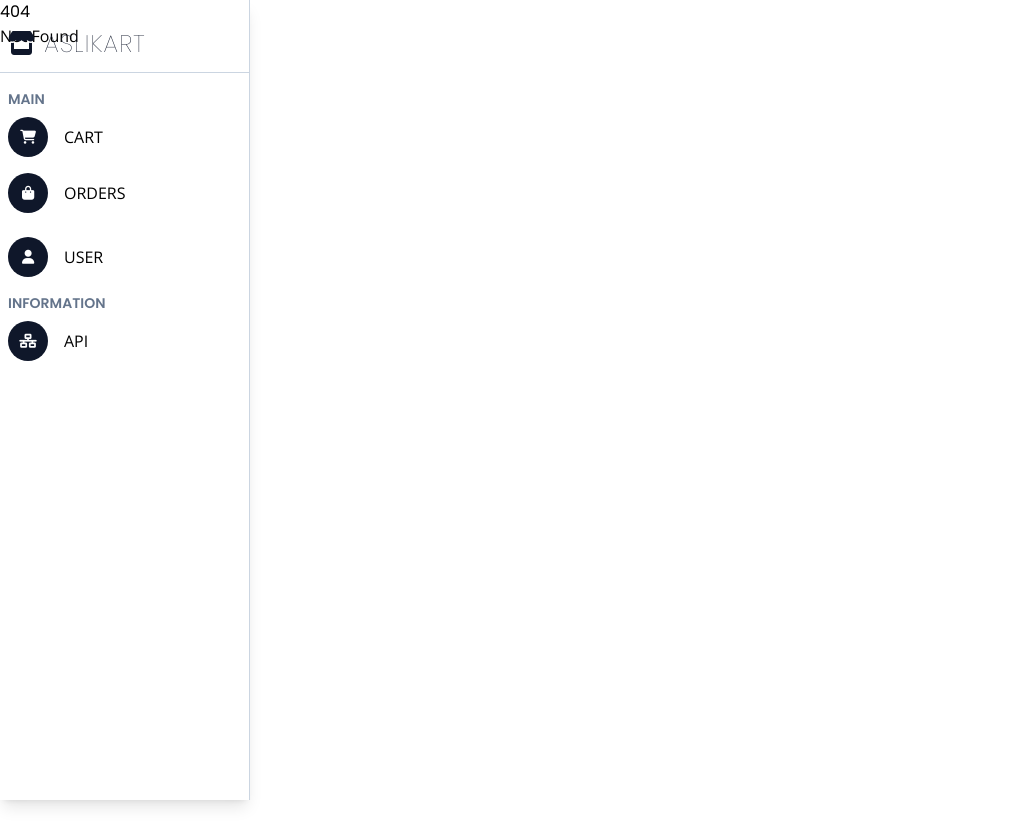
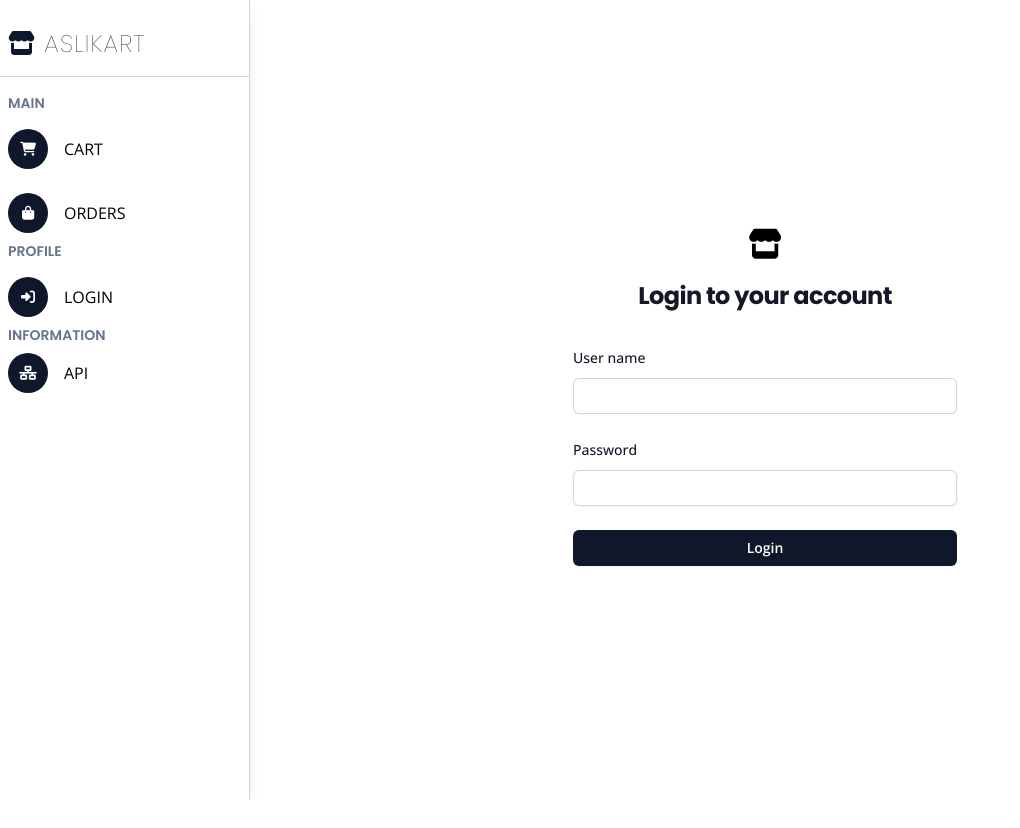
Before and after one commit to ProCode2/aslikart, a SvelteKit app: page /login in a window 1280 px wide. Before the commit this address had no page. Shown: the whole page, without its empty margins (0-1020 px from the left). After the commit the page ends 800 px from the top, so only its background shows below. Built offline with nearby package versions, Linux system fonts and the light colour scheme.

Commit message:
store cart items in localstorage

```diff
--- a/src/components/Navbar.svelte
+++ b/src/components/Navbar.svelte
@@ -1,25 +1,31 @@
 <script lang="ts">
+	import { browser } from '$app/environment';
 	import { cart } from '$lib/stores/cart';
+	import { logout } from '$lib/stores/user';
 
 	export let mobile = false;
+	let loggedIn: string | null;
+	if (browser) {
+		loggedIn = window.localStorage.getItem('__token');
+	}
 </script>
 
-<nav class="grow w-full h-full">
+<nav class="grow w-full">
 	<h3 class="uppercase font-semibold text-sm pl-2 mb-2 text-slate-500">
 		Main
 	</h3>
-	<ul class="w-full h-full flex flex-col space-y-2">
-		<a href="#">
+	<ul class="w-full flex flex-col space-y-2">
+		<a href="/cart">
 			<li
-				class="flex justify-start items-center gap-4 px-2 hover:bg-slate-200 hover:shadow rounded"
+				class="flex justify-start items-center gap-4 p-2 hover:bg-slate-200 hover:shadow rounded"
 			>
 				<i
 					class="relative fa-solid fa-cart-shopping bg-slate-900 w-10 h-10 text-sm text-white hover:shadow-md hover:bg-slate-700 rounded-full flex justify-center items-center"
 				>
-					{#if $cart.length > 0}
+					{#if Object.keys($cart.cart).length > 0}
 						<span
 							class="w-5 h-5 flex justify-center items-center rounded-full text-white text-[10px] bg-[#edcf5d] absolute top-0 -right-2"
-							>{$cart.length}</span
+							>{Object.keys($cart.cart).length}</span
 						>
 					{/if}
 				</i>
@@ -42,19 +48,52 @@
 				>
 			</li>
 		</a>
-		<a href="#">
+	</ul>
+	<h3 class="uppercase font-semibold text-sm pl-2 mb-2 text-slate-500">
+		Profile
+	</h3>
+	<ul class="w-full flex flex-col space-y-2">
+		{#if loggedIn}
+			<a
+				href="#"
+				on:click={(e) => {
+					e.stopPropagation();
+					e.preventDefault();
+					logout();
+					window.localStorage.removeItem('__token');
+					window.location.href = '/login';
+				}}
+			>
 				<li
 					class="flex justify-start items-center gap-4 p-2 hover:bg-slate-200 hover:shadow rounded"
 				>
 					<i
-					class="fa-solid fa-user bg-slate-900 w-10 h-10 text-sm text-white hover:shadow-md hover:bg-slate-700 rounded-full flex justify-center items-center"
-				></i>
+						class="relative fa-solid fa-right-from-bracket bg-slate-900 w-10 h-10 text-sm text-white hover:shadow-md hover:bg-slate-700 rounded-full flex justify-center items-center"
+					>
+					</i>
 					<span
 						class={`${mobile ? 'inline' : 'hidden md:inline'} text-sm sm:text-base font-thin uppercase`}
-					>User</span
+						>Logout</span
 					>
 				</li>
 			</a>
+		{:else}
+			<a href="/login">
+				<li
+					class="flex justify-start items-center gap-4 p-2 hover:bg-slate-200 hover:shadow rounded"
+				>
+					<i
+						class="relative fa-solid fa-right-to-bracket bg-slate-900 w-10 h-10 text-sm text-white hover:shadow-md hover:bg-slate-700 rounded-full flex justify-center items-center"
+					>
+					</i>
+					<span
+						class={`${mobile ? 'inline' : 'hidden md:inline'} text-sm sm:text-base font-thin uppercase`}
+						>Login</span
+					>
+				</li>
+			</a>
+		{/if}
+	</ul>
 	<h3 class="uppercase font-semibold text-sm pl-2 mb-2 text-slate-500">
 		Information
 	</h3>
@@ -73,5 +112,4 @@
 			</li>
 		</a>
 	</ul>
-	</ul>
 </nav>
--- a/src/components/ProductItem.svelte
+++ b/src/components/ProductItem.svelte
@@ -1,7 +1,57 @@
 <script lang="ts">
 	import type { Product } from '$lib/types';
 	import { addToCart } from '$lib/stores/cart';
+	import { user } from '$lib/stores/user';
+	import { browser } from '$app/environment';
+	let loading = false;
 	export let product: Product;
+	// store cart data in the server
+	async function addItemInCart() {
+		console.log($user);
+		if (!$user) return;
+		const userId = $user.id;
+		if (!userId) return;
+		const cartId = window.localStorage.getItem('__asliCart');
+		try {
+			if (cartId) {
+				fetch('https://dummyjson.com/carts/' + cartId, {
+					method: 'PUT' /* or PATCH */,
+					headers: { 'Content-Type': 'application/json' },
+					body: JSON.stringify({
+						merge: true, // this will include existing products in the cart
+						products: [
+							{
+								id: product.id,
+								quantity: 1
+							}
+						]
+					})
+				});
+			} else {
+				const res = await fetch('https://dummyjson.com/carts/add', {
+					method: 'POST',
+					headers: { 'Content-Type': 'application/json' },
+					body: JSON.stringify({
+						userId,
+						products: [
+							{
+								id: product.id,
+								quantity: 1
+							}
+						]
+					})
+				});
+				const cartData = await res.json();
+				window.localStorage.setItem('__asliCart', cartData.id);
+			}
+			addToCart({
+				productId: product.id,
+				quantity: 1
+			});
+		} catch (err) {
+			console.error('Something went wront', err);
+		}
+	}
 </script>
 
 <div
@@ -12,7 +62,7 @@
 		src={product.thumbnail}
 		alt="product"
 	/>
-	<p class="font-semibold poppins font-thin uppercase mt-2">
+	<p class="font-bold poppins font-thin uppercase mt-2">
 		{product.title}
 	</p>
 	<p class="font-mono">$ {product.price}</p>
@@ -32,12 +82,21 @@
 			<button
 				class="text-xs p-2 bg-slate-900 hover:bg-slate-700 text-white rounded-md hover:shadow-md hover:scale-105 transition-all ease-in-out delay-350"
 				on:click={(e) => {
+					loading = true;
 					e.stopPropagation();
 					e.preventDefault();
-					addToCart(product);
+					if (browser) {
+						addToCart({ productId: product.id, quantity: 1 });
+					}
+					loading = false;
 				}}
 			>
-				add to cart
+				<span>add to cart</span>
+				{#if loading}
+					<div
+						class="h-4 w-4 animate-spin rounded-full border-2 border-primary border-t-transparent"
+					/>
+				{/if}
 			</button>
 		</div>
 	</div>
--- a/src/components/Sidebar.svelte
+++ b/src/components/Sidebar.svelte
@@ -3,11 +3,11 @@
 </script>
 
 <aside
-	class="absolute left-0 hidden md:flex flex-col justify-start items-start gap-4 w-30 md:w-[250px] h-screen border-r border-slate-300 shadow-lg"
+	class="absolute left-0 hidden md:flex flex-col justify-start items-start gap-4 w-30 md:w-[250px] h-full overflow-hidden border-r border-slate-300 shadow-lg"
 >
-	<div class="w-full border-b border-slate-300 py-3">
+	<div class="w-full border-b border-slate-300 pt-3">
 		<h3
-			class="text-2xl text-slate-900 font-thin tracking-wider uppercase cursor-pointer mt-4 max-w-max ml-2"
+			class="text-2xl text-slate-900 font-thin tracking-wider uppercase cursor-pointer my-4 max-w-max ml-2"
 		>
 			<i class="fa fa-store"></i>
 			AsliKart
--- a/src/lib/stores/cart.ts
+++ b/src/lib/stores/cart.ts
@@ -1,20 +1,39 @@
-import type { Product } from '$lib/types';
-import { writable } from 'svelte/store';
+import type { CartItem, CartStore } from '$lib/types';
+import { writable, get } from 'svelte/store';
 
-export const cart = writable<Product[]>([]);
+export const cart = writable<{ cart: CartStore }>(
+	{ cart: {} as CartStore },
+	(set) => {
+		const token = window.localStorage.getItem('__token');
+		if (!token) return;
+		const cart = window.localStorage.getItem(token);
+		if (!cart) return;
+		const cartData: CartStore = JSON.parse(cart);
+		set({ cart: cartData });
+	}
+);
 
-export function addToCart(item: Product) {
+export function addToCart(item: CartItem) {
+	const token = window.localStorage.getItem('__token');
+	if (!token) return;
+
 	cart.update((items) => {
-		return [...items, item];
+		return { cart: { ...items.cart, [item.productId]: item } };
 	});
+	window.localStorage.setItem(token, JSON.stringify(get(cart).cart));
 }
 
 export function removeFromCart(itemId: number) {
+	const token = window.localStorage.getItem('__token');
+	if (!token) return;
 	cart.update((items) => {
-		return items.filter((item) => item.id !== itemId);
+		items.cart.delete(itemId.toString());
+
+		window.localStorage.setItem(token, JSON.stringify(get(cart).cart));
+		return items;
 	});
 }
 
 export function clearCart() {
-	cart.set([]);
+	cart.set({ cart: {} as CartStore });
 }
--- /dev/null
+++ b/src/lib/stores/user.ts
@@ -0,0 +1,25 @@
+import type { User } from '$lib/types';
+import { writable } from 'svelte/store';
+
+export const user = writable<User | undefined>(undefined, function (set) {
+	const token = window.localStorage.getItem('__token');
+	if (!token) return;
+	fetch('https://dummyjson.com/auth/me', {
+		method: 'GET',
+		headers: {
+			Authorization: `Bearer ${token}`
+		}
+	})
+		.then((res) => res.json())
+		.then((userData: User) => {
+			set(userData);
+		});
+});
+
+export function login(userData: User) {
+	user.set(userData);
+}
+
+export function logout() {
+	user.set(undefined);
+}
--- a/src/routes/+layout.svelte
+++ b/src/routes/+layout.svelte
@@ -4,8 +4,10 @@
 	import Sidebar from '../components/Sidebar.svelte';
 </script>
 
-<main class="relative">
+<main class="h-screen min-h-0">
 	<Sidebar />
 	<MobileSidebar />
-	<slot />
+	<div class="h-full overflow-y-scroll md:ml-[250px]">
+		<slot />
+	</div>
 </main>
--- a/src/routes/+page.svelte
+++ b/src/routes/+page.svelte
@@ -4,10 +4,7 @@
 	let searchText = '';
 </script>
 
-<div class="h-screen md:pl-[250px] overflow-y-scroll">
-	<div
-		class="w-full py-6 px-4 flex justify-center md:justify-end items-center"
-	>
+<div class="w-full pt-6 px-4 flex justify-center md:justify-end items-center">
 	<div class="w-[350px] space-y-3">
 		<form class="relative">
 			<input
@@ -47,4 +44,3 @@
 	</div>
 </section>
 <Footer />
-</div>
--- a/src/routes/cart/+page.svelte
+++ b/src/routes/cart/+page.svelte
@@ -0,0 +1,78 @@
+<div class="min-h-screen w-full pt-6 px-4">
+	<h2
+		class="mb-4 text-sm md:text-2xl font-semibold tracking-wider uppercase font-thin"
+	>
+		Your cart items
+	</h2>
+	<div
+		class="flex flex-col justify-center items-center w-full px-2 py-4 space-y-4 max-w-3xl mx-auto"
+	>
+		<div
+			class="h-full w-full p-2 border border-slate-300 rounded-md flex justify-between items-center"
+		>
+			<div class="flex w-2/3 flex-col justify-center items-start">
+				<img
+					class="w-[120px] h-[120px] rounded-md shadow"
+					src=""
+					alt="product"
+				/>
+				<h2 class="font-bold poppins font-thin uppercase mt-2">
+					SOme big product
+				</h2>
+				<p class="text-xs mt-2 mb-4 text-slate-500">
+					The Essence Mascara Lash Princess is a popular mascara known
+					for its volumizing and lengthening effects. Achieve dramatic
+					lashes with this long-lasting and cruelty-free formula.
+				</p>
+			</div>
+			<div class="flex w-1/3 flex-col items-end h-full mb-auto space-y-4">
+				<div class="flex space-x-2">
+					<button
+						class="text-sm py-2 px-3 border border-slate-500 hover:shadow-md rounded-md hover:border-slate-900 hover:text-slate-900"
+					>
+						<i
+							class="fa-solid hover:text-slate-700 fa-plus text-slate-500"
+						></i>
+					</button>
+					<input
+						class="text-sm p-2 w-8 border border-slate-500 hover:shadow-md rounded-md hover:border-slate-900 hover:text-slate-900"
+						type="text"
+					/>
+					<button
+						class="text-sm py-2 px-3 border border-slate-500 hover:shadow-md rounded-md hover:border-slate-900 hover:text-slate-900"
+					>
+						<i
+							class="fa-solid hover:text-slate-700 fa-minus text-slate-500"
+						></i>
+					</button>
+				</div>
+				<button
+					class="text-sm py-2 px-3 border border-slate-500 hover:shadow-md rounded-md hover:border-slate-900 hover:text-slate-900"
+				>
+					<i
+						class="fa-solid hover:text-slate-700 fa-trash text-slate-500"
+					></i>
+				</button>
+			</div>
+		</div>
+		<hr class="w-full" />
+		<div class="w-full flex justify-between my-2">
+			<p class="font-semibold text-slate-500">Subtotal</p>
+			<p class="font-bold">$2232.2</p>
+		</div>
+		<div class="w-full flex justify-between my-2">
+			<p class="font-semibold text-slate-500">Subtotal</p>
+			<p>---</p>
+		</div>
+
+		<hr class="w-full" />
+		<div class="w-full flex justify-between my-2">
+			<p class="font-semibold text-slate-500">Total</p>
+			<p class="font-bold">$2232.2</p>
+		</div>
+		<button
+			class="!mt-8 w-full h-12 text-center text-white rounded-md bg-slate-900 hover:bg-slate-700"
+			>Order</button
+		>
+	</div>
+</div>
--- /dev/null
+++ b/src/routes/login/+page.svelte
@@ -0,0 +1,98 @@
+<script lang="ts">
+	import type { User } from '$lib/types';
+	import { login } from '$lib/stores/user';
+	let username = '';
+	let password = '';
+	let loading = false;
+	async function loginUser() {
+		loading = true;
+		try {
+			const res = await fetch('https://dummyjson.com/auth/login', {
+				method: 'POST',
+				headers: { 'Content-Type': 'application/json' },
+				body: JSON.stringify({
+					username,
+					password,
+					expiresInMins: 30 // optional, defaults to 60
+				})
+			});
+			const userData: User = await res.json();
+			login(userData);
+			window.localStorage.setItem('__token', userData.token);
+			window.location.href = '/';
+		} catch (err) {
+			console.error(err);
+		}
+		loading = false;
+	}
+</script>
+
+<div class="flex min-h-full flex-col justify-center px-6 pt-4 pb-6 lg:px-8">
+	<div class="sm:mx-auto sm:w-full sm:max-w-sm">
+		<div class="text-center text-3xl">
+			<i class="fa-solid fa-store"></i>
+		</div>
+		<h2
+			class="mt-4 text-center text-2xl font-bold leading-9 tracking-tight text-gray-900"
+		>
+			Login to your account
+		</h2>
+	</div>
+
+	<div class="mt-4 md:mt-8 sm:mx-auto sm:w-full sm:max-w-sm">
+		<form class="space-y-6" on:submit={() => loginUser()}>
+			<div>
+				<label
+					for="username"
+					class="block text-sm font-medium leading-6 text-gray-900"
+					>User name</label
+				>
+				<div class="mt-2">
+					<input
+						bind:value={username}
+						id="username"
+						name="username"
+						type="text"
+						required
+						class="pl-2 block w-full rounded-md border-0 py-1.5 text-gray-900 shadow-sm ring-1 ring-inset ring-gray-300 placeholder:text-gray-400 focus:ring-2 focus:ring-inset focus:ring-slate-900 sm:text-sm sm:leading-6"
+					/>
+				</div>
+			</div>
+
+			<div>
+				<div class="flex items-center justify-between">
+					<label
+						for="password"
+						class="block text-sm font-medium leading-6 text-gray-900"
+						>Password</label
+					>
+				</div>
+				<div class="mt-2">
+					<input
+						bind:value={password}
+						id="password"
+						name="password"
+						type="password"
+						autocomplete="current-password"
+						required
+						class="pl-2 block w-full rounded-md border-0 py-1.5 text-gray-900 shadow-sm ring-1 ring-inset ring-gray-300 placeholder:text-gray-400 focus:ring-2 focus:ring-inset focus:ring-slate-900 sm:text-sm sm:leading-6"
+					/>
+				</div>
+			</div>
+
+			<div>
+				<button
+					type="submit"
+					class="flex mr-2 w-full justify-center items-center rounded-md bg-slate-900 px-3 py-1.5 text-sm font-semibold leading-6 text-white shadow-sm hover:bg-slate-700 focus-visible:outline focus-visible:outline-2 focus-visible:outline-offset-2 focus-visible:outline-slate-900"
+				>
+					<span>Login</span>
+					{#if loading}
+						<div
+							class="h-4 w-4 animate-spin rounded-full border-2 border-primary border-t-transparent"
+						/>
+					{/if}
+				</button>
+			</div>
+		</form>
+	</div>
+</div>
--- /dev/null
+++ b/src/routes/login/+page.ts
@@ -0,0 +1,3 @@
+// since there's no dynamic data here, we can prerender
+// it so that it gets served as a static asset in production
+export const prerender = true;
```
Also changed, not shown: src/lib/types.ts (+21 -0 lines). Lines whose indentation alone changed are shown as unchanged.
